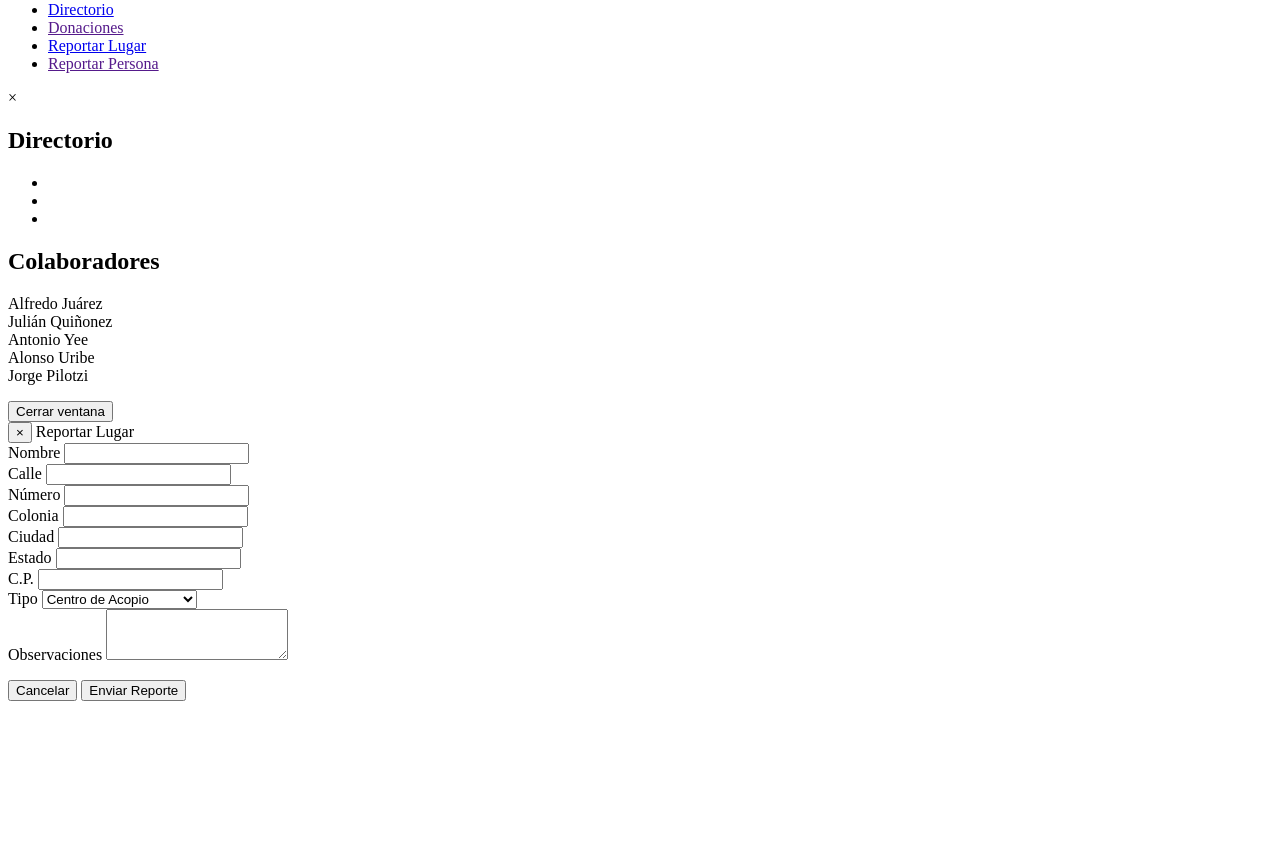
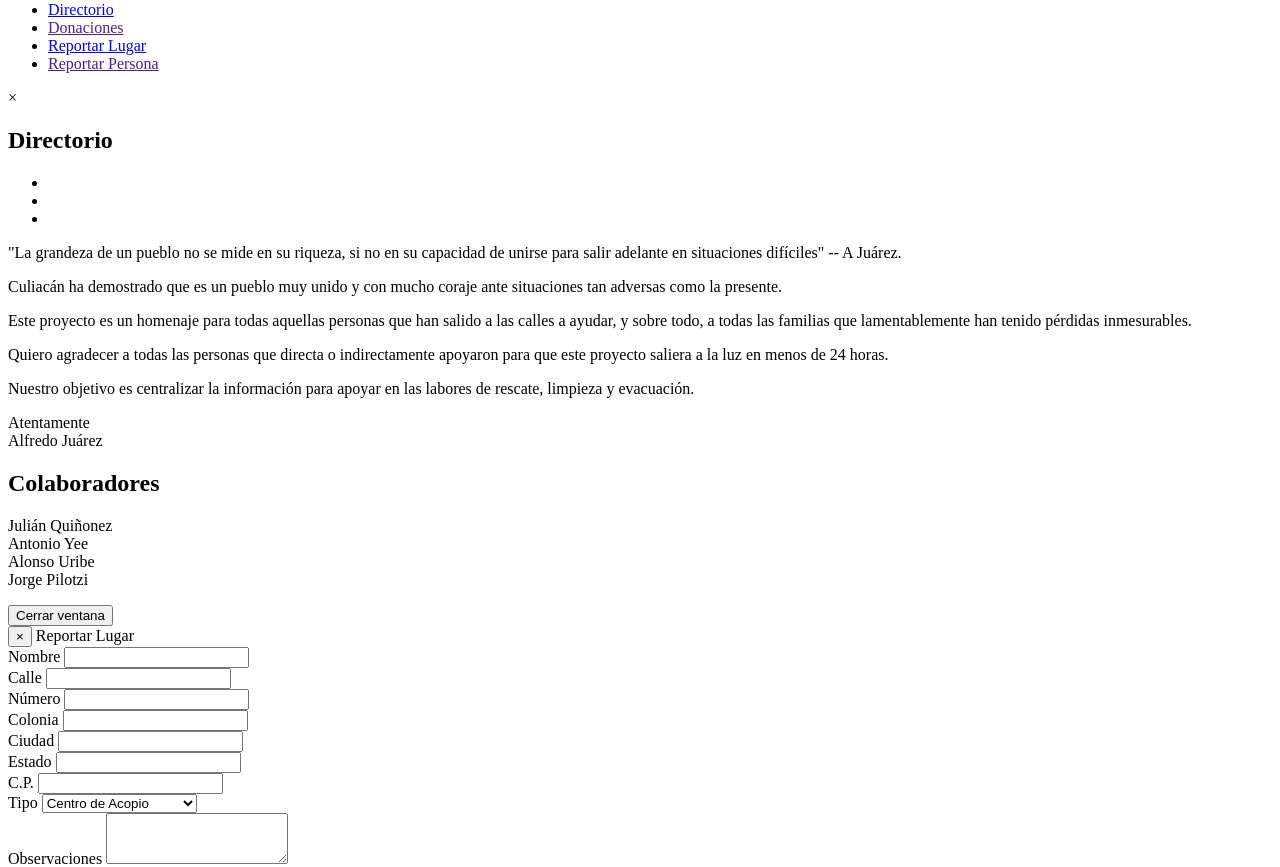
Before and after one commit to alfrekjv/culiacan, a PHP site: template modules/Application/resources/views/index/index.html.php in a window 1280 px wide. Shown: the part 497-1364 px from the top of the page. Before the commit the page ends 1198 px from the top, so only its background shows below. Run offline with PHP 8.4, Linux system fonts and the light colour scheme; the template is opened without the code that fills it, so the values that code supplies are empty; some libraries are stand-ins or nearby versions.

Commit message:
actualizado los creditos

```diff
--- a/modules/Application/resources/views/index/index.html.php
+++ b/modules/Application/resources/views/index/index.html.php
@@ -134,11 +134,27 @@
                 <li><a href="http://tomatovalley.net/" target="_blank"><img src="<?=$view['assets']->getUrl('images/tomato-valley.png');?>" class="img-responsive" alt=""></a></li>
             </ul>
 
+            <div class="creditos">
+                <p>"La grandeza de un pueblo no se mide en su riqueza, si no en su capacidad de unirse para salir adelante en situaciones difíciles" -- A Juárez.</p>
+
+                <p>Culiacán ha demostrado que es un pueblo muy unido y con mucho coraje ante situaciones tan adversas como la presente.</p>
+
+                <p>Este proyecto es un homenaje para todas aquellas personas que han salido a las calles a ayudar, y sobre todo, a todas las familias que lamentablemente han tenido pérdidas inmesurables.</p>
+
+                <p>Quiero agradecer a todas las personas que directa o indirectamente apoyaron para que este proyecto saliera a la luz en menos de 24 horas.</p>
+
+                <p>Nuestro objetivo es centralizar la información para apoyar en las labores de rescate, limpieza y evacuación.</p>
+
+                <p>
+                    Atentamente<br>
+                    Alfredo Juárez
+                </p>
+            </div>
+
             <div class="contributors">
                 <h2>Colaboradores</h2>
 
                 <p>
-                    Alfredo Juárez <br>
                     Julián Quiñonez <br>
                     Antonio Yee <br>
                     Alonso Uribe <br>
```
